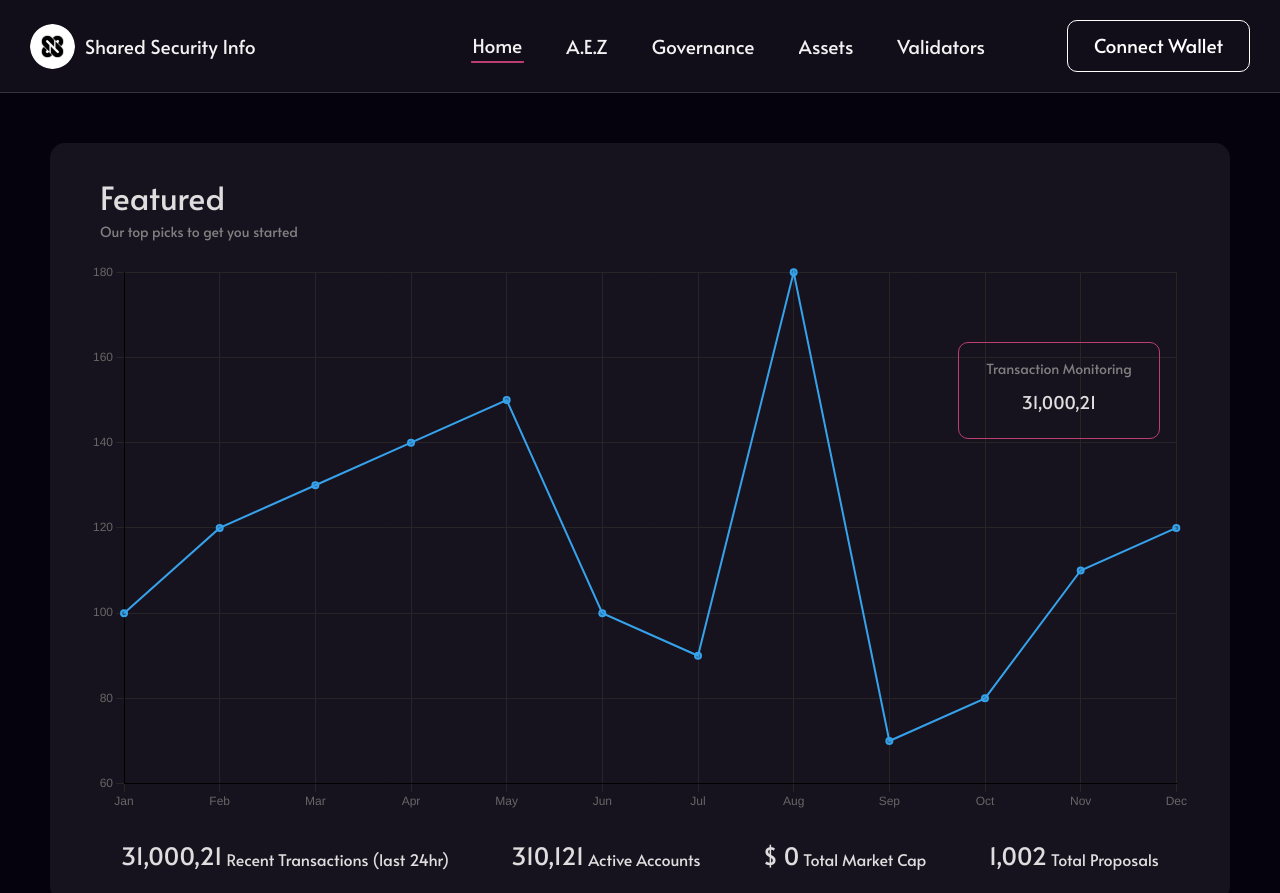
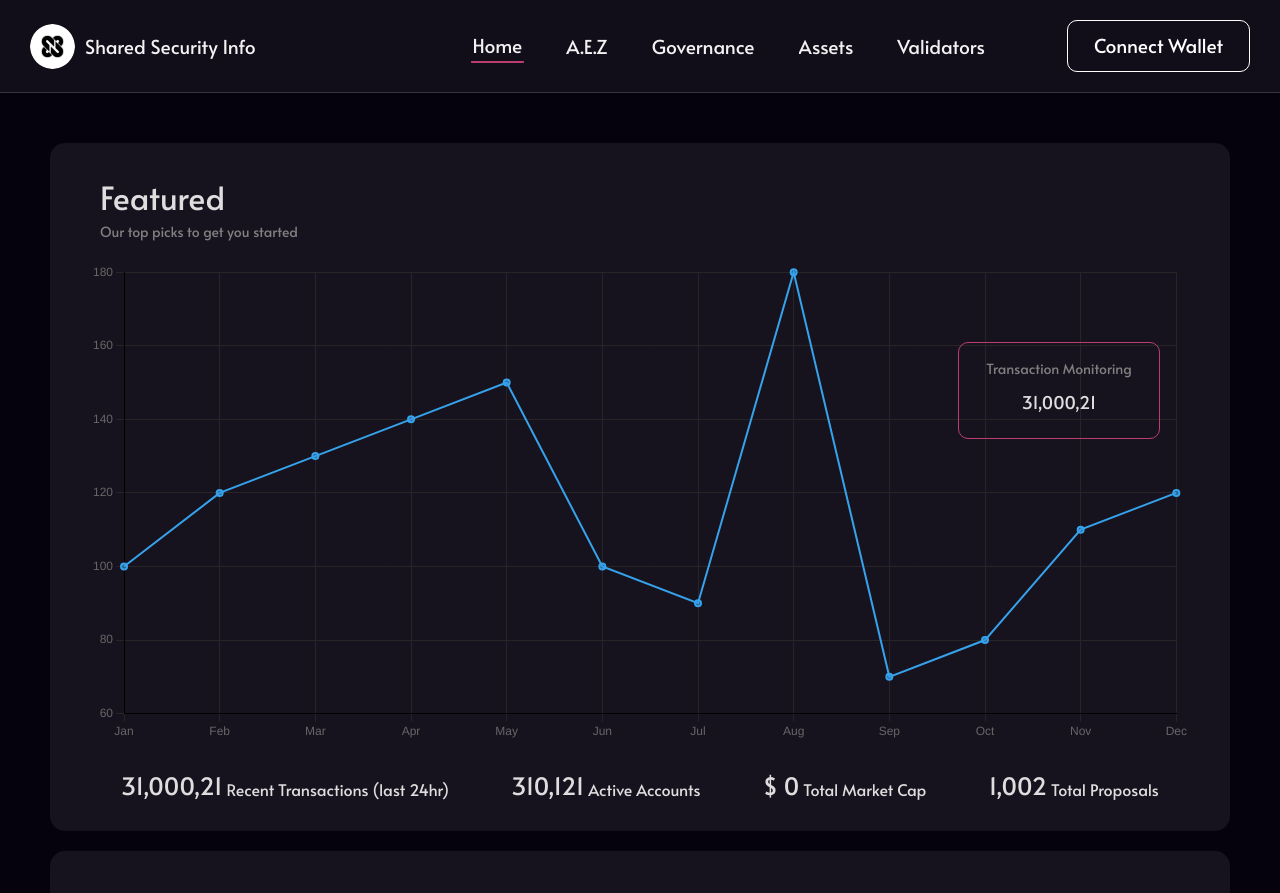
Before and after one commit to kubiklabs/sharedsecurity-interface, a React (Vite) app: page /overview in a window 1280 px wide. Built offline with nearby package versions, Linux system fonts and the light colour scheme; no server answers.

Commit message:
graph size fix

```diff
--- a/src/components/Assets.tsx/AssetGraph.tsx
+++ b/src/components/Assets.tsx/AssetGraph.tsx
@@ -18,7 +18,7 @@ const data = {
 
 const options = {
     responsive: true,
-    // aspectRatio: 0,
+    maintainAspectRatio: false,
     plugins: {
       customCanvasBackgroundColor: {
         color: "lightGreen",
@@ -31,16 +31,11 @@ const options = {
       },
       decimation: {
         enabled: true,
-        // algorithm: "min-max",
         sample: 50,
       },
     },
     scales: {
       x: {
-        // title: {
-        //   display: true,
-        //   text: "Date",
-        // },
         border: {
           display: true,
           color: "#000",
@@ -53,10 +48,6 @@ const options = {
         },
       },
       y: {
-        // title: {
-        //   display: true,
-        //   text: "TVL(in USD)",
-        // },
         border: {
           display: true,
           color: "#000",
@@ -91,7 +82,7 @@ const AssetGraph = () => {
 
   return (
     <Section heading="Total Supply" subtitle="Our top picks to get you started" >
-        <Box position={"relative"}>
+        <Box position={"relative"} width={"100%"} height={"60vh"}>
         <Select
           onChange={handleChange}
           size="lg"
--- a/src/components/Overview/Featured.tsx
+++ b/src/components/Overview/Featured.tsx
@@ -3,10 +3,6 @@ import Section from "../Layout/Section";
 import {
   Box,
   Flex,
-  Grid,
-  GridItem,
-  Heading,
-  Text,
 } from "@chakra-ui/react";
 import StatDisplay from "../DataDisplay/StatDisplay";
 import { useRecoilState } from "recoil";
@@ -29,7 +25,8 @@ const data = {
 };
 const options = {
   responsive: true,
-  // aspectRatio: 0,
+  // aspectRatio: 1,
+  maintainAspectRatio: false,
   plugins: {
     customCanvasBackgroundColor: {
       color: "lightGreen",
@@ -42,16 +39,11 @@ const options = {
     },
     decimation: {
       enabled: true,
-      // algorithm: "min-max",
       sample: 50,
     },
   },
   scales: {
     x: {
-      // title: {
-      //   display: true,
-      //   text: "Date",
-      // },
       border: {
         display: true,
         color: "#000",
@@ -64,10 +56,6 @@ const options = {
       },
     },
     y: {
-      // title: {
-      //   display: true,
-      //   text: "TVL(in USD)",
-      // },
       border: {
         display: true,
         color: "#000",
@@ -109,11 +97,13 @@ const Featured = ({ stats }: { stats: Array<any> }) => {
   }, []);
   return (
     <Section heading="Featured" subtitle="Our top picks to get you started">
-      <Box position={"relative"} display={"flex"} flexDirection={"column"} gap={"30px"}>
+      <Box width={"100%"} position={"relative"} display={"flex"} flexDirection={"column"} gap={"30px"}>
       <Flex gap={"4px"} alignItems={"flex-end"} position={"absolute"} top={20} right={30} borderRadius={"10px"} border={"1px solid rgba(188, 61, 112, 1)"}>
-            <StatDisplay label={stats[0].label} number={stats[0].number} bg="transparent"/>
+            <StatDisplay label={numberWithCommas(stats[0].label)} number={stats[0].number} bg="transparent"/>
         </Flex>
-        <Line data={chartData} options={options} />
+        <Box width={"100%"} height={"60vh"}>
+          <Line data={data} options={options} />
+        </Box>
         <Flex width={"100%"} justifyContent={"space-around"}>
         {stats.map((item)=>(
           item.label!="Transaction Monitoring"&&<FeaturedDataDisplay key={item.label} text={item.label} value={item.label==="Total Market Cap"?`$ ${totalMarketCap}`:item.number}/>
--- a/src/components/Overview/Trends.tsx
+++ b/src/components/Overview/Trends.tsx
@@ -72,6 +72,7 @@ const otherfilters = [
 ]
 export const options = {
   responsive: true,
+  maintainAspectRatio: false,
   plugins: {
     customCanvasBackgroundColor: {
       color: "lightGreen",
@@ -84,7 +85,6 @@ export const options = {
     },
     decimation: {
       enabled: true,
-      // algorithm: "min-max",
       sample: 50,
     },
   },
@@ -130,10 +130,9 @@ const Trends = () => {
   const [finalCosmosData, setFinalCosmosData] = useState<any>();
   const [finalStrideData, setFinalStrideData] = useState<any>();
   const [finalNeutronData, setFinalNeutronData] = useState<any>();
-  // const [finalLabels, setFinalLabels] = useState(labels);
   useEffect(() => {
     getData();
-  },[]);
+  }, []);
   const getData = async () => {
     let cosmosTrend = await getHistoricalPrice("Cosmos");
     let strideTrend = await getHistoricalPrice("Stride");
@@ -182,8 +181,8 @@ const Trends = () => {
   };
 
   const [selectedOption, setOption] = useState<any>(finalNeutronData);
-  const [finalData,setFinalData]=useState<any>(selectedOption)
-  const [length,setLength]=useState<number>(0)
+  const [finalData, setFinalData] = useState<any>(selectedOption)
+  const [length, setLength] = useState<number>(0)
   const handleChange = (e: React.ChangeEvent<HTMLSelectElement>) => {
     const item = e.target.value;
     if (item === "neutron") {
@@ -208,10 +207,9 @@ const Trends = () => {
   const [selectedDateFilter, setDateFilter] = useState<string>("All time")
 
 
-  const handleDateFilterChange = (e: React.MouseEvent<HTMLDivElement, MouseEvent>,item: string) => {
+  const handleDateFilterChange = (e: React.MouseEvent<HTMLDivElement, MouseEvent>, item: string) => {
     setDateFilter(item);
     let updatedOption: any = {};
-    // Assuming selectedOption has the structure { labels: [...], datasets: [...] }
     const dataInRange = (start: number, end: number) => ({
       labels: selectedOption.labels.slice(start, end + 1),
       datasets: [
@@ -221,19 +219,19 @@ const Trends = () => {
         },
       ],
     });
-    const len=selectedOption.labels.length
+    const len = selectedOption.labels.length
     switch (item) {
       case "24 Hours":
-        updatedOption = dataInRange(len-2,len-1);
+        updatedOption = dataInRange(len - 2, len - 1);
         break;
       case "7 Days":
-        updatedOption = dataInRange( len-8,len-1);
+        updatedOption = dataInRange(len - 8, len - 1);
         break;
       case "30 Days":
-        updatedOption = dataInRange(len-31,len-1);
+        updatedOption = dataInRange(len - 31, len - 1);
         break;
       case "All Time":
-        updatedOption = dataInRange(0,selectedOption.labels.length);
+        updatedOption = dataInRange(0, selectedOption.labels.length);
         break;
       default:
         updatedOption = dataInRange(0, - 1);
@@ -244,7 +242,7 @@ const Trends = () => {
 
 
   const [selectedOtherFilter, setOtherFilter] = useState<string>("All time")
-  const handleOtherFilterChange = (e: React.MouseEvent<HTMLDivElement, MouseEvent>,item:string) => {
+  const handleOtherFilterChange = (e: React.MouseEvent<HTMLDivElement, MouseEvent>, item: string) => {
     setOtherFilter(item);
   }
   return (
@@ -256,9 +254,9 @@ const Trends = () => {
               <Box
                 cursor={"pointer"}
                 width={"fit-content"}
-            onClick={(e) => handleDateFilterChange(e,item.label)}
+                onClick={(e) => handleDateFilterChange(e, item.label)}
                 backgroundColor={
-              selectedDateFilter===item.label
+                  selectedDateFilter === item.label
                     ? "#2d2a2b"
                     : "transparent"
                 }
@@ -282,7 +280,9 @@ const Trends = () => {
           </Select>
         </Flex>
         {finalData ? (
+          <Box width={"100%"} height={"80vh"}>
             <Line data={finalData} options={options} />
+          </Box>
         ) : (
           <CustomSkeleton count={1} height="500px" />
         )}
@@ -292,9 +292,9 @@ const Trends = () => {
           <Box
             cursor={"pointer"}
             width={"fit-content"}
-            onClick={(e) => handleOtherFilterChange(e,item.label)}
+            onClick={(e) => handleOtherFilterChange(e, item.label)}
             backgroundColor={
-              selectedOtherFilter===item.label
+              selectedOtherFilter === item.label
                 ? "#2d2a2b"
                 : "transparent"
             }
--- a/src/pages/Assets.tsx
+++ b/src/pages/Assets.tsx
@@ -86,7 +86,7 @@ const Assets = () => {
     if (!neutronAssets.assets.length) getParsedNeutronAssets();
   };
   return (
-    <Box display={"flex"} flexDirection={"column"} gap={"30px"}>
+    <Box display={"flex"} flexDirection={"column"} gap={"30px"} width={"100%"}>
     <Flex justifyContent={"space-around"}>
       <AssetSection1 neutronAssets={neutronAssets.assets} cosmosAssets={cosmosAssets.assets} strideAssets={strideAssets.assets} />
     </Flex>
```
Lines whose indentation alone changed are shown as unchanged.
